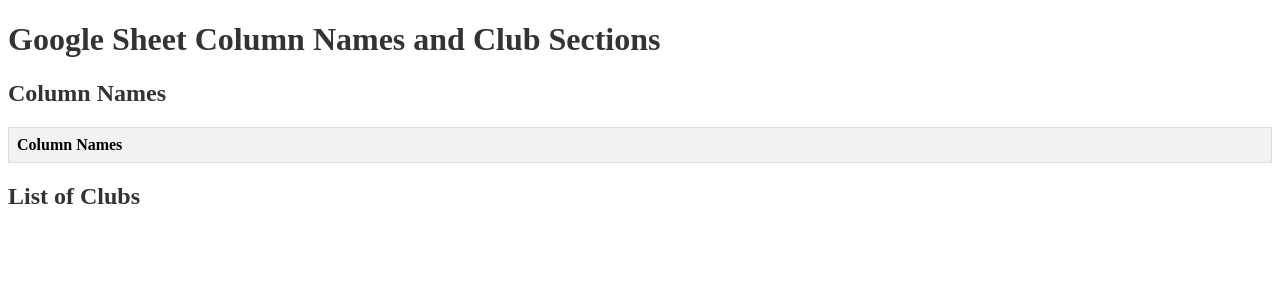
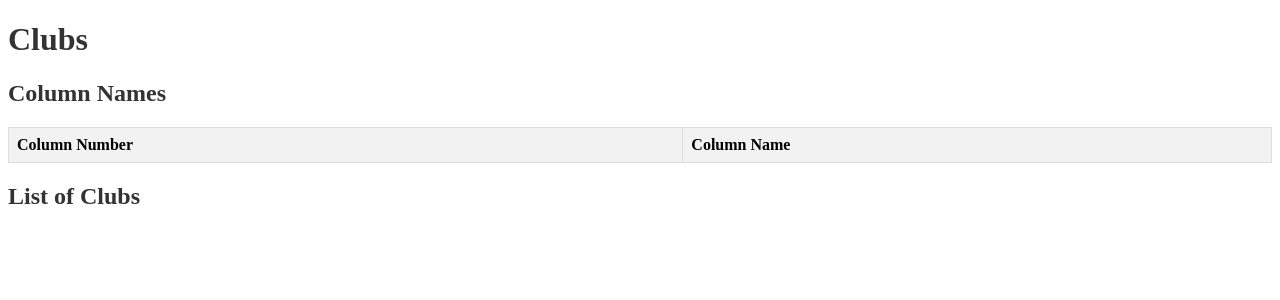
Before and after one commit to rotherleague/Rother, a Jekyll site: the page clubs_list.html, which Jekyll copies as it is, in a window 1280 px wide. Shown: the top 300 px of the page. Built offline with Jekyll 4.4.1, drawn with Linux system fonts in a browser that asks for light colours; part of the change alters nothing that is shown.

Commit message:
Update clubs_list.html

```diff
--- a/clubs_list.html
+++ b/clubs_list.html
@@ -3,7 +3,7 @@
 <head>
     <meta charset="UTF-8">
     <meta name="viewport" content="width=device-width, initial-scale=1.0">
-    <title>Google Sheet Club Names and Sections</title>
+    <title>Clubs</title>
     <style>
         table {
             width: 100%;
@@ -29,20 +29,31 @@
         .contact-info {
             margin-bottom: 15px;
         }
+        .team-list {
+            margin-top: 20px;
+        }
+        .team-list ul {
+            list-style-type: none;
+            padding-left: 0;
+        }
+        .team-list li {
+            margin-bottom: 10px;
+        }
     </style>
 </head>
 <body>
-    <h1>Google Sheet Column Names and Club Sections</h1>
+    <h1>Clubs</h1>
 
     <h2>Column Names</h2>
     <table id="columnNamesTable">
         <thead>
             <tr>
-                <th>Column Names</th>
+                <th>Column Number</th>
+                <th>Column Name</th>
             </tr>
         </thead>
         <tbody>
-            <!-- Column names will be inserted here -->
+            <!-- Column names and numbers will be inserted here -->
         </tbody>
     </table>
 
@@ -60,29 +71,36 @@
     <!-- Load PapaParse library -->
     <script src="https://cdnjs.cloudflare.com/ajax/libs/PapaParse/5.4.0/papaparse.min.js"></script>
     <script>
-        // URL of the published Google Sheet in CSV format
-        const url = 'https://docs.google.com/spreadsheets/d/e/2PACX-1vR4VY_mJjSYwTf7n1xBWtsqvo3x4RIXErc4fhel4TRyEcAtG78pfsAfrLWTrXXTzigUJvT7nDUDWg0E/pub?output=csv';
+        // URLs of the published Google Sheets in CSV format
+        const clubsUrl = 'https://docs.google.com/spreadsheets/d/e/2PACX-1vR4VY_mJjSYwTf7n1xBWtsqvo3x4RIXErc4fhel4TRyEcAtG78pfsAfrLWTrXXTzigUJvT7nDUDWg0E/pub?output=csv';
+        const teamsUrl = 'https://docs.google.com/spreadsheets/d/e/2PACX-1vQE9OKbCoSfPuNGoCPiKzoMwlZHKt7T5fWDPDxfGVSOJkPpjVl7pPvTNh34TBDbe2h0MX7SVRpJvg5X/pub?output=csv';
 
-        // Fetch the CSV data from the published Google Sheet
-        Papa.parse(url, {
-            download: true,
-            header: true,
-            complete: function(results) {
-                // Extract the column names from the first row
-                const columnNames = Object.keys(results.data[0]);
+        // Fetch the CSV data from the published Google Sheets
+        Promise.all([
+            Papa.parse(clubsUrl, { download: true, header: true, skipEmptyLines: true }),
+            Papa.parse(teamsUrl, { download: true, header: true, skipEmptyLines: true })
+        ]).then(results => {
+            const clubsData = results[0].data;
+            const teamsData = results[1].data;
+
+            // Extract the column names and their indices from the clubs data
+            const columnNames = Object.keys(clubsData[0]);
 
             // Get the table body element for column names
             const tbody = document.querySelector('#columnNamesTable tbody');
-                columnNames.forEach(name => {
+            columnNames.forEach((name, index) => {
                 const tr = document.createElement('tr');
-                    const td = document.createElement('td');
-                    td.textContent = name;
-                    tr.appendChild(td);
+                const tdNumber = document.createElement('td');
+                const tdName = document.createElement('td');
+                tdNumber.textContent = index + 1; // Column numbers are 1-based
+                tdName.textContent = name;
+                tr.appendChild(tdNumber);
+                tr.appendChild(tdName);
                 tbody.appendChild(tr);
             });
 
             // Extract the 'Name Of Club' column data
-                const clubs = results.data.map(row => row['Name Of Club']).filter(name => name); // Filter out any empty values
+            const clubs = clubsData.map(row => row['Name Of Club']).filter(name => name); // Filter out any empty values
 
             // Get the list element for club names
             const clubList = document.querySelector('#clubList');
@@ -98,7 +116,10 @@
             // Get the section container element for club sections
             const sectionContainer = document.querySelector('#clubSections');
             clubs.forEach(club => {
-                    const clubData = results.data.find(row => row['Name Of Club'] === club);
+                const clubData = clubsData.find(row => row['Name Of Club'] === club);
+
+                // Find related teams for the current club
+                const relatedTeams = teamsData.filter(team => team['Club Name'] === club);
 
                 const section = document.createElement('section');
                 section.id = club.replace(/\s+/g, '_'); // Replace spaces with underscores for section IDs
@@ -116,13 +137,24 @@
                         <p><strong>Email:</strong> <a href="mailto:${clubData['Email_5']}">${clubData['Email_5']}</a></p>
                         <p><strong>Phone:</strong> ${clubData['Phone_5']}</p>
                     </div>
+                    <div class="team-list">
+                        <h3>Teams</h3>
+                        ${relatedTeams.map(team => `
+                            <div>
+                                <h4>${team['Age Group in which team will participate this season']}</h4>
+                                <p><strong>Manager Name:</strong> ${team['First Name']} ${team['Last Name']}</p>
+                                <p><strong>Email:</strong> <a href="mailto:${team['Email']}">${team['Email']}</a></p>
+                                <p><strong>Phone:</strong> ${team['Phone']}</p>
+                                <p><strong>Ground Name:</strong> ${team['Ground Name']}</p>
+                                <p><strong>Ground Postcode:</strong> ${team['Ground Postcode']}</p>
+                            </div>
+                        `).join('')}
+                    </div>
                 `;
                 sectionContainer.appendChild(section);
             });
-            },
-            error: function(error) {
+        }).catch(error => {
             console.error('Error fetching or parsing CSV:', error);
-            }
         });
     </script>
 </body>
```
Lines whose indentation alone changed are shown as unchanged.
